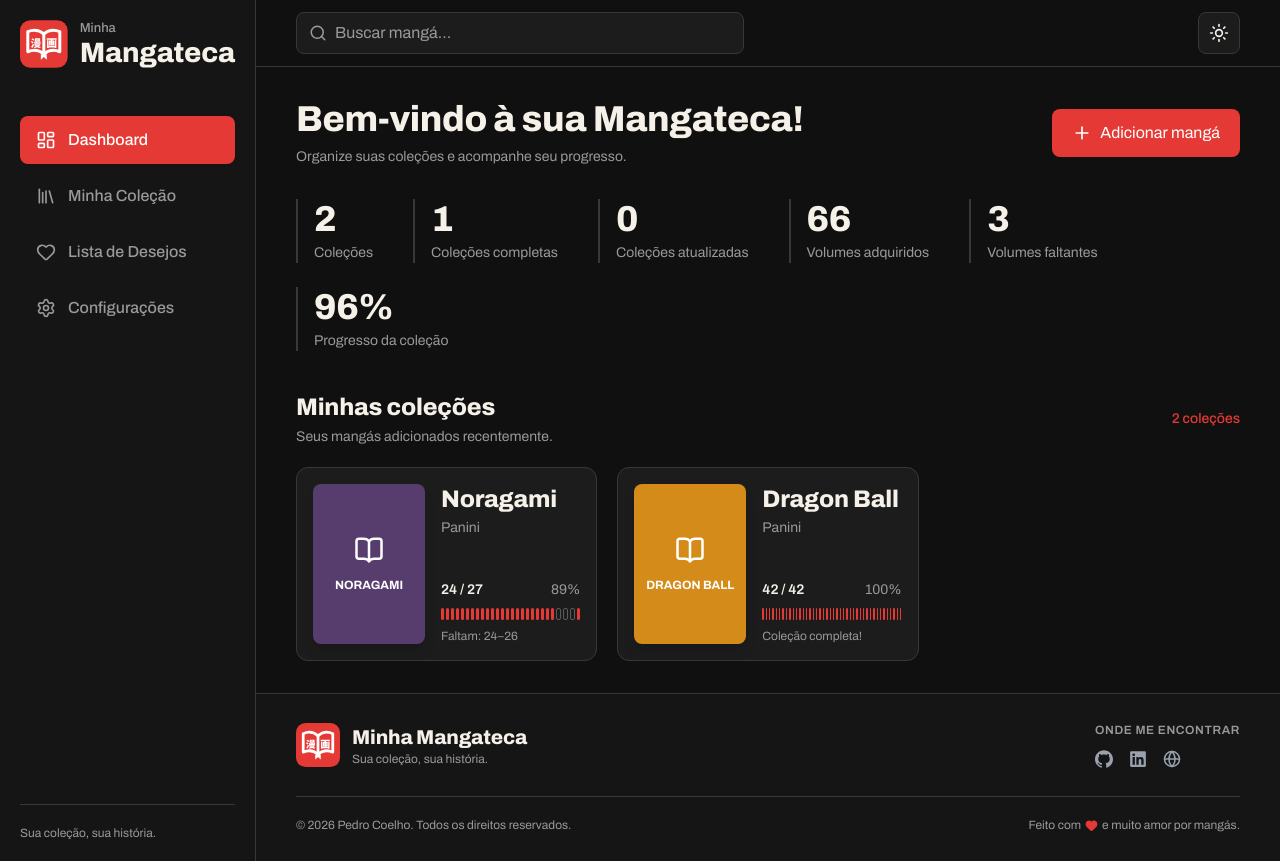
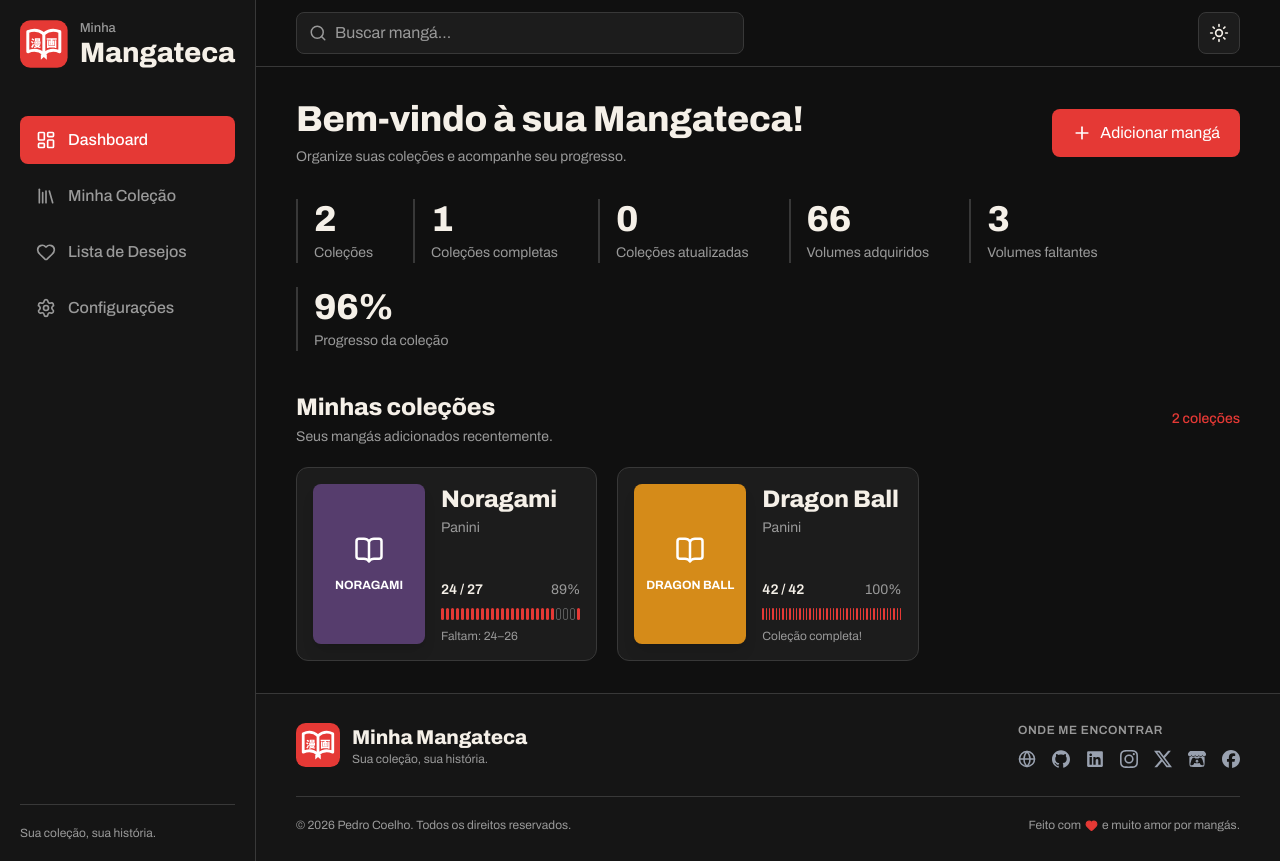
Before and after one commit to PedroHQCoelho/minhamangateca, a React (Vite) app: page / in a window 1280 px wide. Built offline with nearby package versions, Linux system fonts and the light colour scheme.

Commit message:
Social links updates on footer

```diff
--- a/src/components/Footer.jsx
+++ b/src/components/Footer.jsx
@@ -1,17 +1,20 @@
 
 import { Globe, Heart } from "lucide-react";
-import { SiGithub } from "react-icons/si";
+import {
+  SiGithub,
+  SiInstagram,
+  SiX,
+  SiItchdotio,
+  SiFacebook,
+} from "react-icons/si";
 import { FaLinkedin } from "react-icons/fa";
 
 import { LogoMark } from "./Logo";
 
 export function Footer() {
   return (
-    <footer className="border-t border-border bg-sidebar px-6 py-7 lg:px-10 transition-colors duration-200">
-
-      <div className="flex flex-col gap-6 md:flex-row
-        md:items-center md:justify-between">
-
+    <footer className="border-t border-border bg-sidebar px-6 py-7 transition-colors duration-200 lg:px-10">
+      <div className="flex flex-col gap-6 md:flex-row md:items-center md:justify-between">
         {/* Project identity */}
         <div className="flex items-center gap-3">
           <LogoMark size={44} />
@@ -29,12 +32,21 @@ export function Footer() {
 
         {/* Developer links */}
         <div className="flex flex-col gap-3">
-          <p className="text-xs font-semibold uppercase
-            tracking-wider text-muted">
+          <p className="text-xs font-semibold uppercase tracking-wider text-muted">
             Onde me encontrar
           </p>
 
           <div className="flex flex-wrap items-center gap-4">
+            <a
+              href="https://pedrohqcoelho.netlify.app"
+              target="_blank"
+              rel="noopener noreferrer"
+              title="Portfólio"
+              aria-label="Portfólio"
+              className="flex items-center gap-2 text-sm text-gray-400 transition hover:text-primary"
+            >
+              <Globe size={18} />
+            </a>
 
             <a
               href="https://github.com/PedroHQCoelho"
@@ -42,8 +54,7 @@ export function Footer() {
               rel="noopener noreferrer"
               title="GitHub"
               aria-label="GitHub"
-              className="flex items-center gap-2 text-sm
-                text-gray-400 transition hover:text-primary"
+              className="flex items-center gap-2 text-sm text-gray-400 transition hover:text-primary"
             >
               <SiGithub size={18} />
             </a>
@@ -54,22 +65,53 @@ export function Footer() {
               rel="noopener noreferrer"
               title="LinkedIn"
               aria-label="LinkedIn"
-              className="flex items-center gap-2 text-sm
-                text-gray-400 transition hover:text-primary"
+              className="flex items-center gap-2 text-sm text-gray-400 transition hover:text-primary"
             >
               <FaLinkedin size={18} />
             </a>
 
             <a
-              href="https://pedrohqcoelho.netlify.app"
+              href="https://www.instagram.com/pedro.hq.coelho"
               target="_blank"
               rel="noopener noreferrer"
-              title="Portfólio"
-              aria-label="Portfólio"
-              className="flex items-center gap-2 text-sm
-                text-gray-400 transition hover:text-primary"
+              title="Instagram"
+              aria-label="Instagram"
+              className="flex items-center gap-2 text-sm text-gray-400 transition hover:text-primary"
             >
-              <Globe size={18} />
+              <SiInstagram size={18} />
+            </a>
+
+            <a
+              href="https://x.com/pedrohqcoelho"
+              target="_blank"
+              rel="noopener noreferrer"
+              title="X"
+              aria-label="X"
+              className="flex items-center gap-2 text-sm text-gray-400 transition hover:text-primary"
+            >
+              <SiX size={18} />
+            </a>
+
+            <a
+              href="https://pedrocoelho.itch.io"
+              target="_blank"
+              rel="noopener noreferrer"
+              title="itch.io"
+              aria-label="itch.io"
+              className="flex items-center gap-2 text-sm text-gray-400 transition hover:text-primary"
+            >
+              <SiItchdotio size={18} />
+            </a>
+
+            <a
+              href="https://www.facebook.com/pedrohqcoelho"
+              target="_blank"
+              rel="noopener noreferrer"
+              title="Facebook"
+              aria-label="Facebook"
+              className="flex items-center gap-2 text-sm text-gray-400 transition hover:text-primary"
+            >
+              <SiFacebook size={18} />
             </a>
 
           </div>
@@ -77,10 +119,7 @@ export function Footer() {
       </div>
 
       {/* Copyright */}
-      <div className="mt-7 flex flex-col gap-2 border-t
-        border-border pt-5 text-xs text-muted
-        sm:flex-row sm:items-center sm:justify-between">
-
+      <div className="mt-7 flex flex-col gap-2 border-t border-border pt-5 text-xs text-muted sm:flex-row sm:items-center sm:justify-between">
         <p>
           © {new Date().getFullYear()} Pedro Coelho.
           Todos os direitos reservados.
@@ -91,7 +130,6 @@ export function Footer() {
           <Heart size={13} className="fill-primary text-primary" />
           e muito amor por mangás.
         </p>
-
       </div>
     </footer>
   );
```
